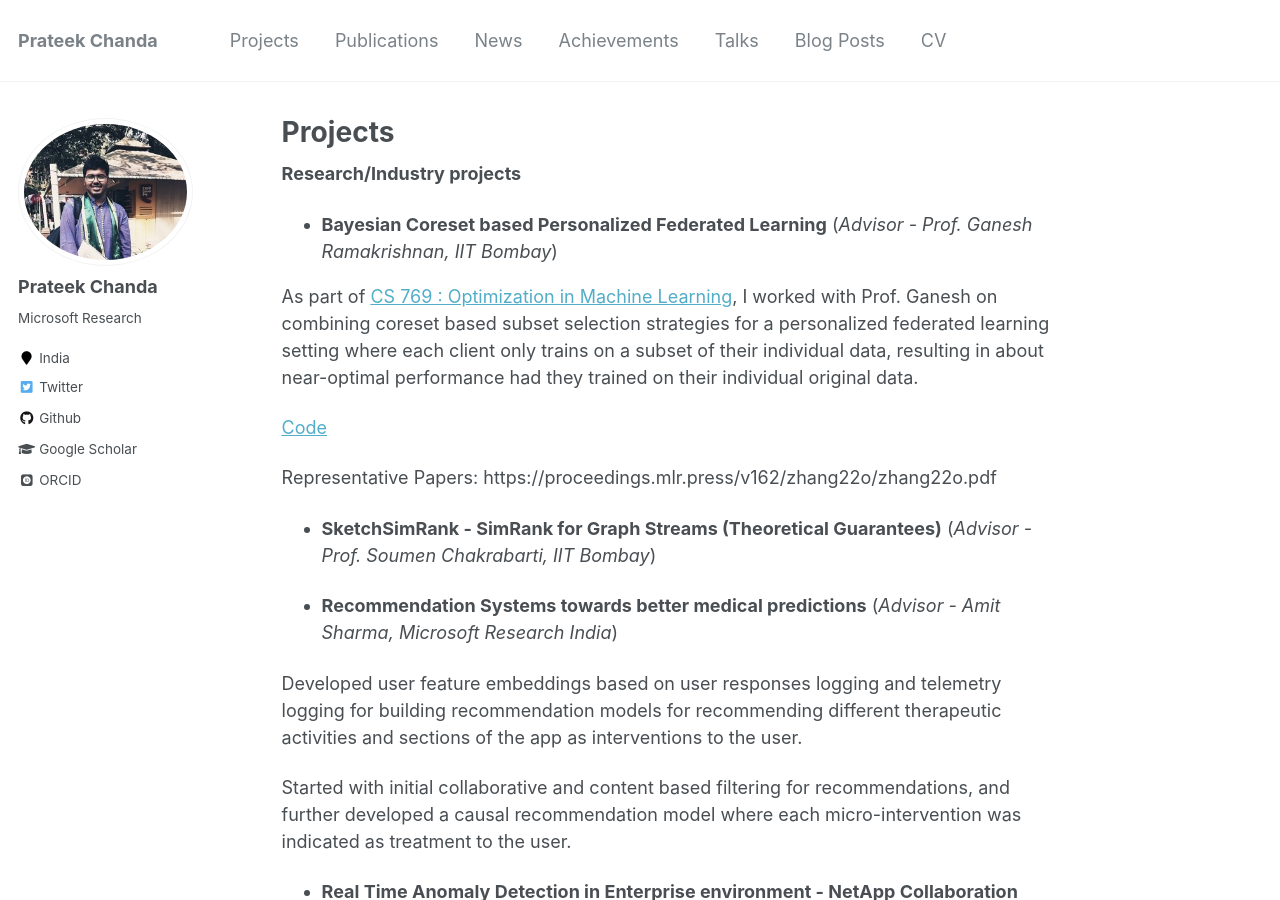
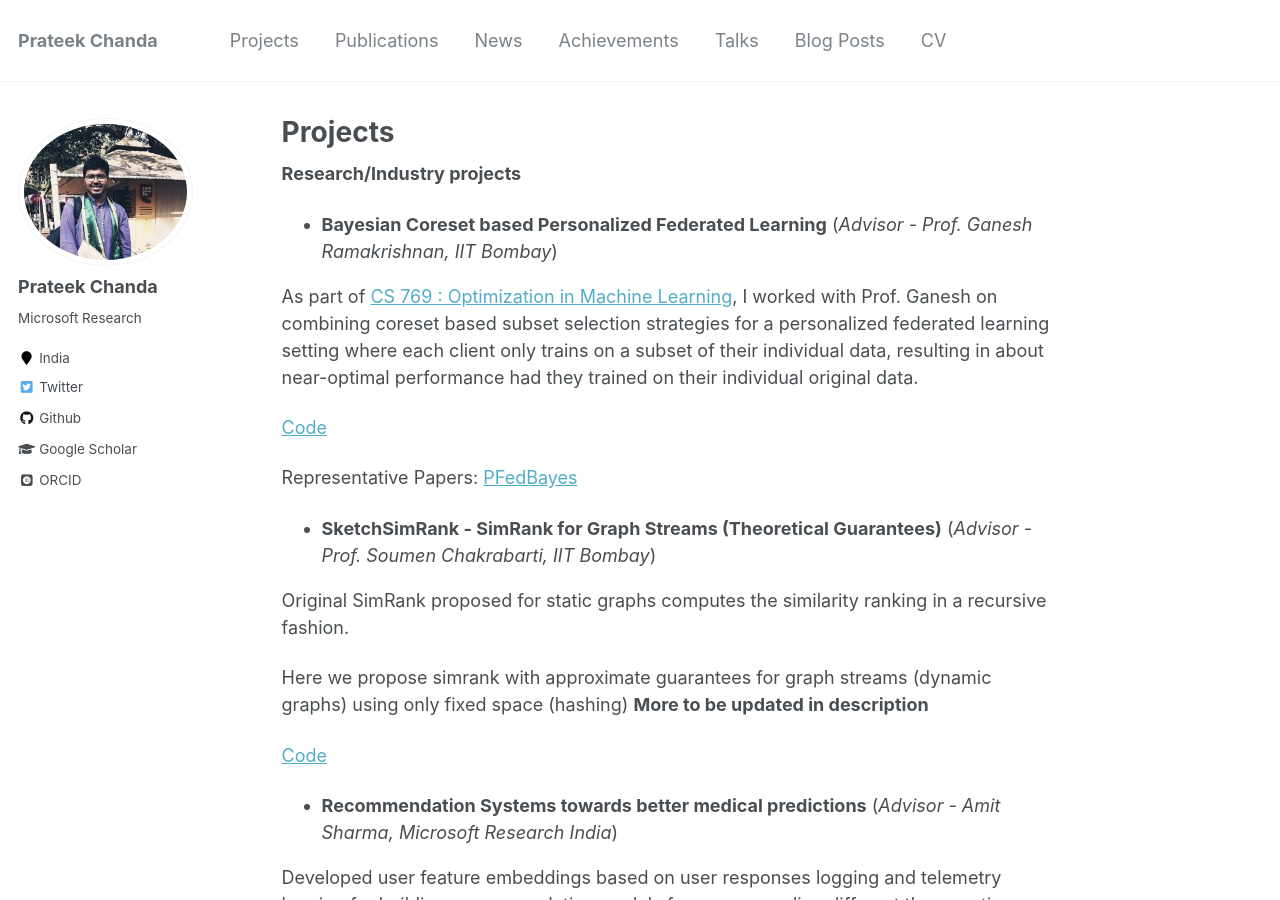
Before and after one commit to prateekiiest/prateekist.github.io, a Jekyll site: the page built from _pages/projects.md, in a window 1280 px wide and 900 px high. Built offline with Jekyll 4.4.1, drawn with Linux system fonts in a browser that asks for light colours; some web fonts are replaced.

Commit message:
Update projects.md

```diff
--- a/_pages/projects.md
+++ b/_pages/projects.md
@@ -14,11 +14,17 @@ As part of [CS 769 : Optimization in Machine Learning](https://www.cse.iitb.ac.i
 
 [Code](https://github.com/prateekiiest/BayesianCoreset-FederatedLearning)
 
-Representative Papers: https://proceedings.mlr.press/v162/zhang22o/zhang22o.pdf
+Representative Papers: [PFedBayes](https://proceedings.mlr.press/v162/zhang22o/zhang22o.pdf)
 
 
 - **SketchSimRank - SimRank for Graph Streams (Theoretical Guarantees)** (*Advisor - Prof. Soumen Chakrabarti, IIT Bombay*)
 
+Original SimRank proposed for static graphs computes the similarity ranking in a recursive fashion.
+
+Here we propose simrank with approximate guarantees for graph streams (dynamic graphs) using only fixed space (hashing)
+**More to be updated in description**
+
+[Code](https://github.com/prateekiiest/sketchSimRank)
 
 
 
```
